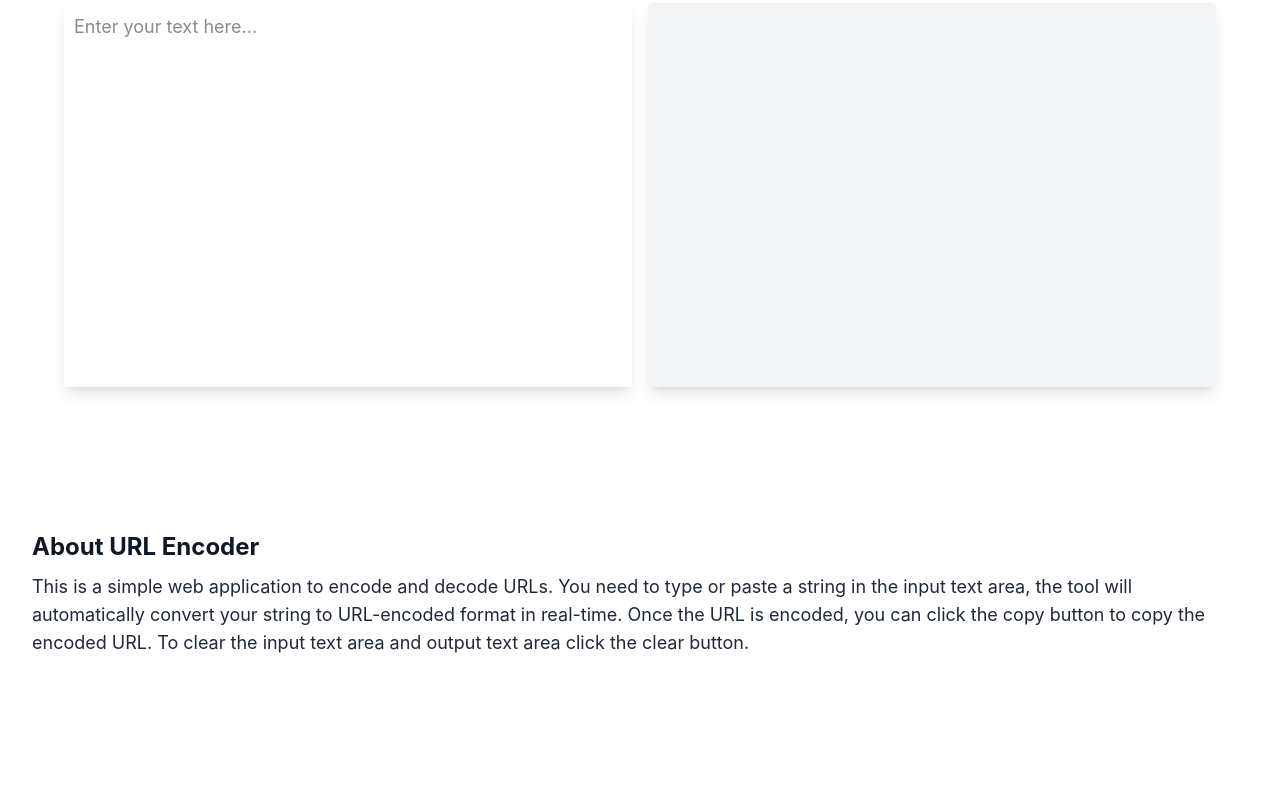
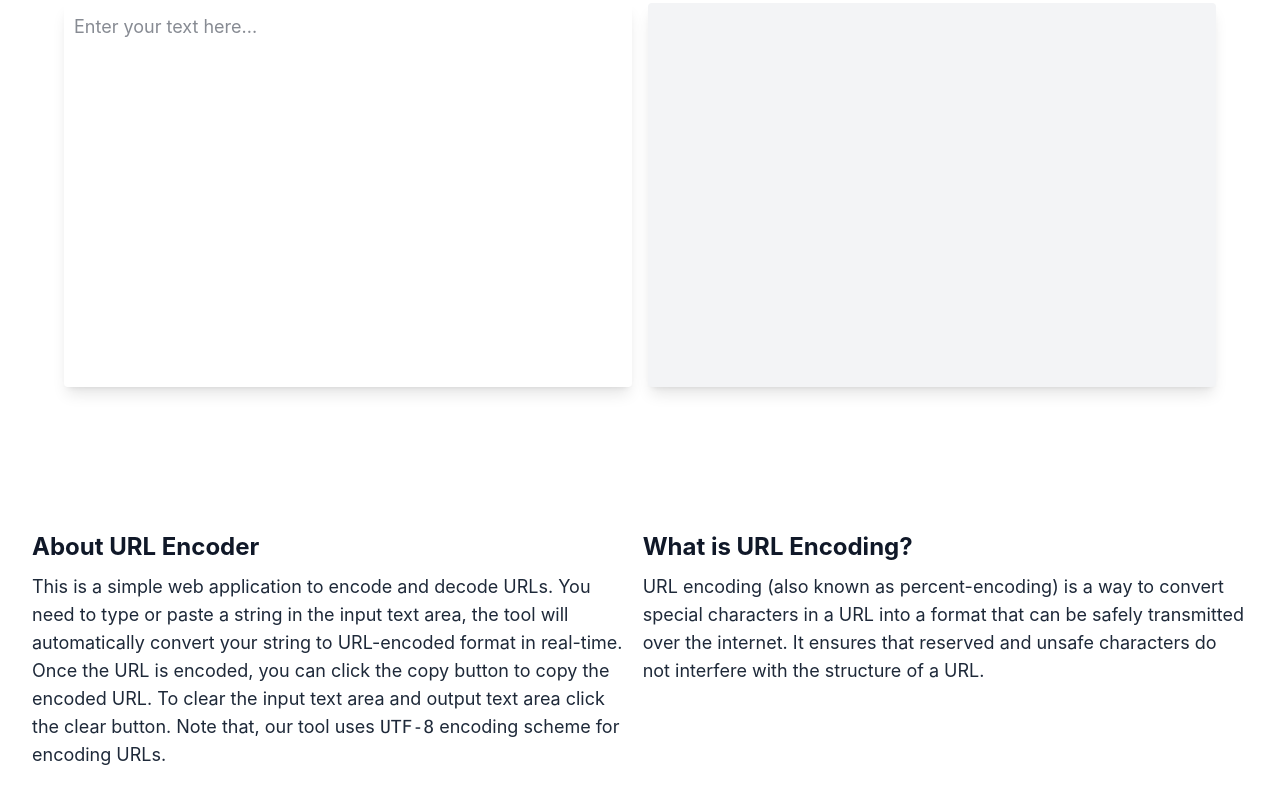
Before and after one commit to blueorionn/url-encoder-decoder, a website built with Vite: page index.html in a window 1280 px wide. Shown: the part 365-1168 px from the top of the page. Before the commit the page ends 1112 px from the top, so only its background shows below. Built offline with nearby package versions, Linux system fonts and the light colour scheme.

Commit message:
added url encoding article

```diff
--- a/index.html
+++ b/index.html
@@ -83,7 +83,9 @@
           </div>
         </section>
       </section>
-      <section class="max-w-7xl mx-auto px-8 py-8 lg:py-16 xl:py-20">
+      <section
+        class="max-w-7xl mx-auto px-8 py-8 lg:py-16 xl:py-20 grid grid-flow-row lg:grid-flow-col gap-4"
+      >
         <div class="w-full">
           <h1 class="font-bold text-xl lg:text-2xl text-gray-900">
             About URL Encoder
@@ -94,7 +96,19 @@
             automatically convert your string to URL-encoded format in
             real-time. Once the URL is encoded, you can click the copy button to
             copy the encoded URL. To clear the input text area and output text
-            area click the clear button.
+            area click the clear button. Note that, our tool uses
+            <code>UTF-8</code> encoding scheme for encoding URLs.
+          </p>
+        </div>
+        <div class="w-full">
+          <h1 class="font-bold text-xl lg:text-2xl text-gray-900">
+            What is URL Encoding?
+          </h1>
+          <p class="py-2.5 text-base lg:text-lg text-gray-800">
+            URL encoding (also known as percent-encoding) is a way to convert
+            special characters in a URL into a format that can be safely
+            transmitted over the internet. It ensures that reserved and unsafe
+            characters do not interfere with the structure of a URL.
           </p>
         </div>
       </section>
```
